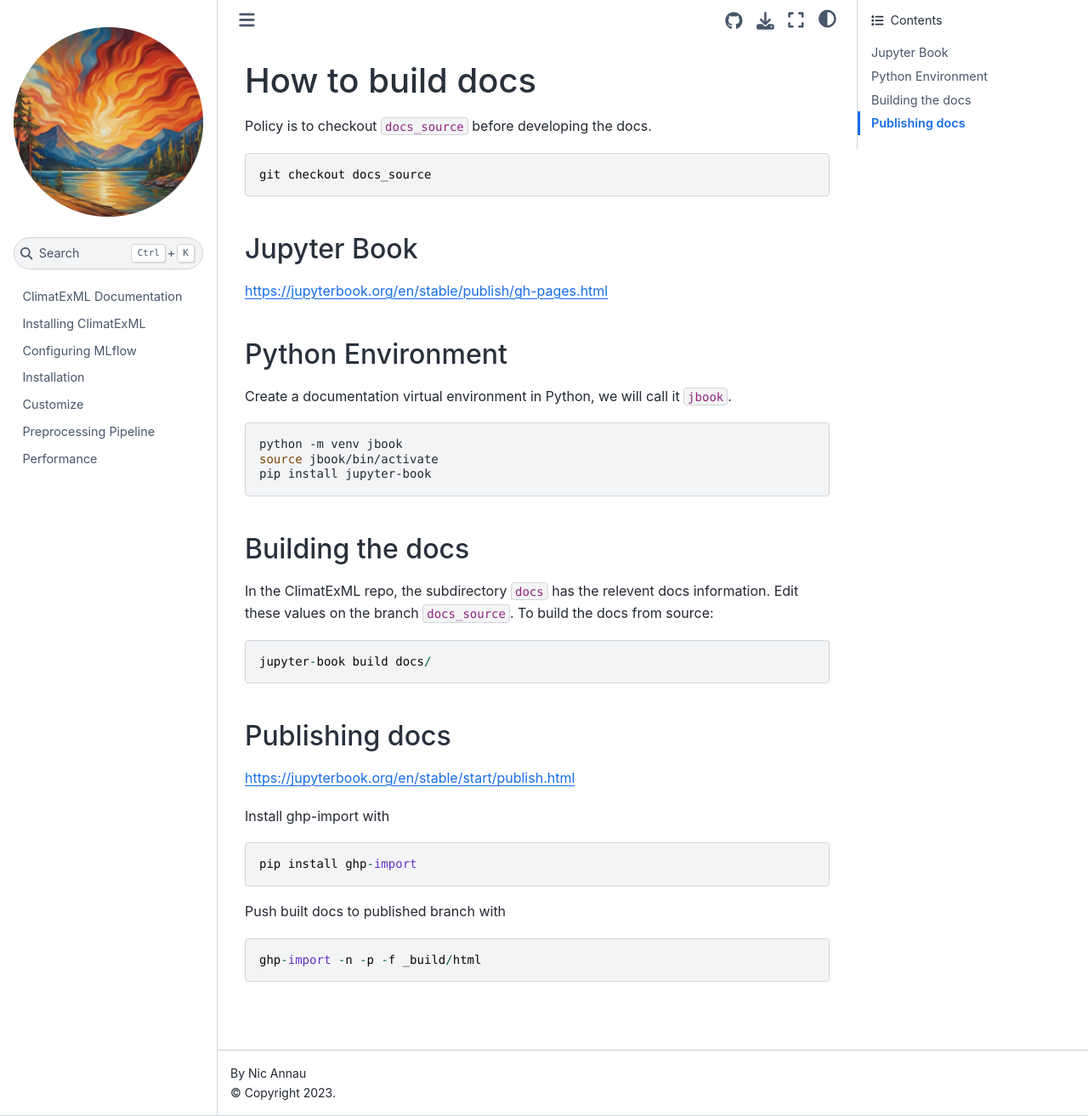
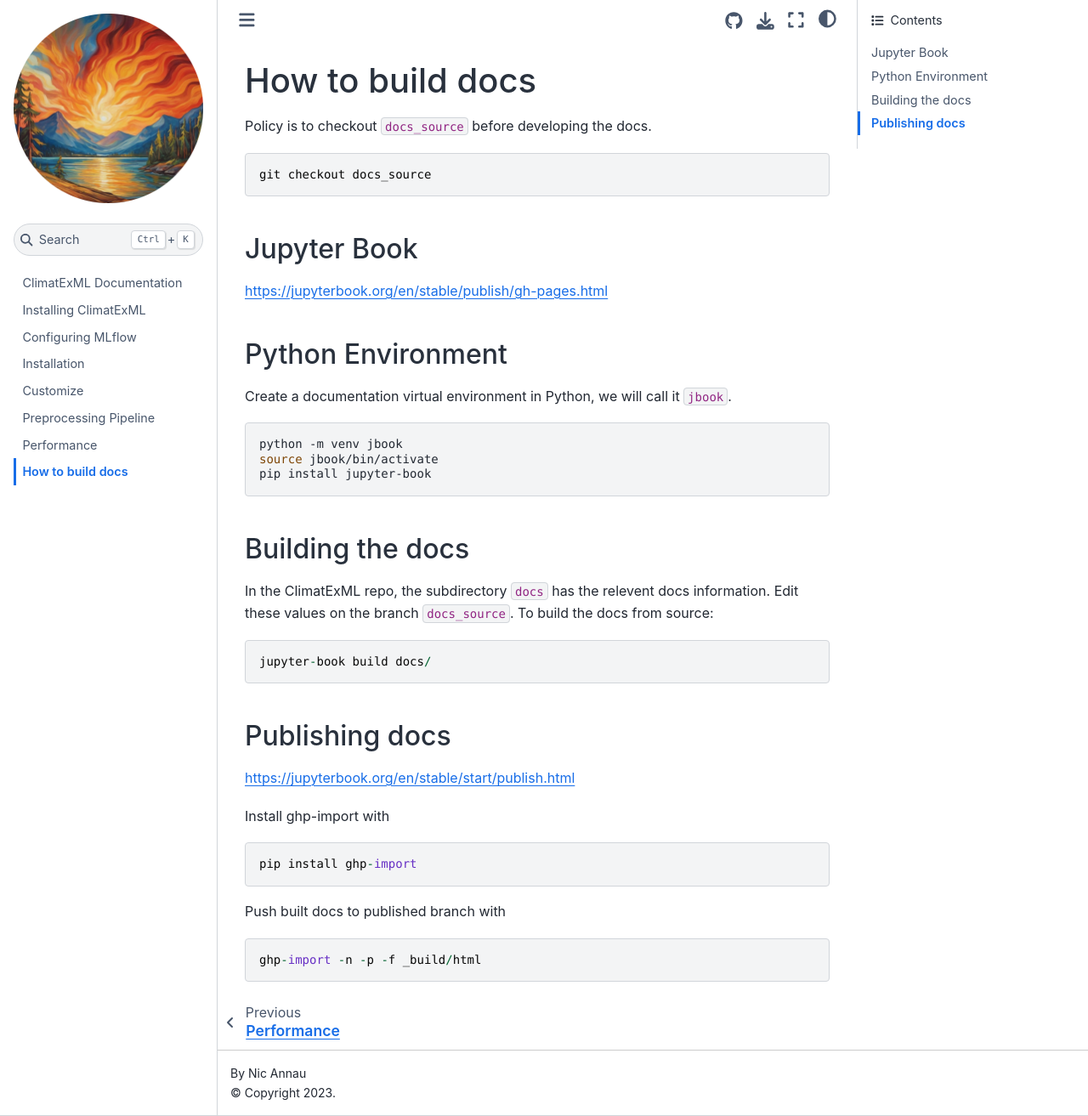
Before and after one commit to nannau/ClimatExML, a Jupyter Book: the page built from docs/build_docs.md, in a window 1280 px wide and 1313 px high. Shown: the whole window at 85% size. Built offline with Jupyter Book 1.0.4 settings and Sphinx 7.4.7 and the Sphinx Book theme 1.1.4, drawn with Linux system fonts in a browser that asks for light colours.

Commit message:
docs: add build docs to toc

```diff
--- a/docs/_toc.yml
+++ b/docs/_toc.yml
@@ -10,3 +10,4 @@ chapters:
 - file: customizing
 - file: infering
 - file: performance
+- file: build_docs
```
